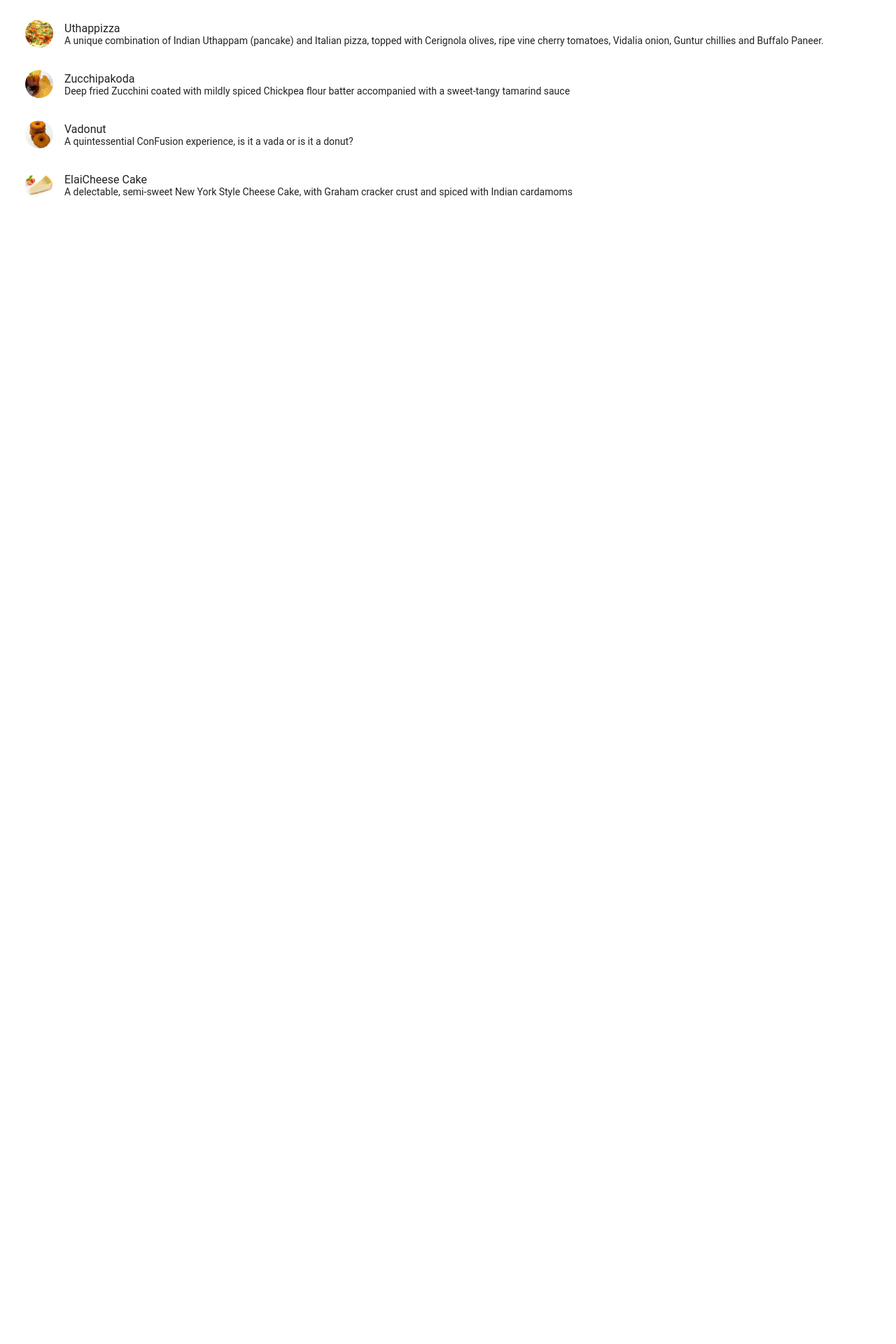
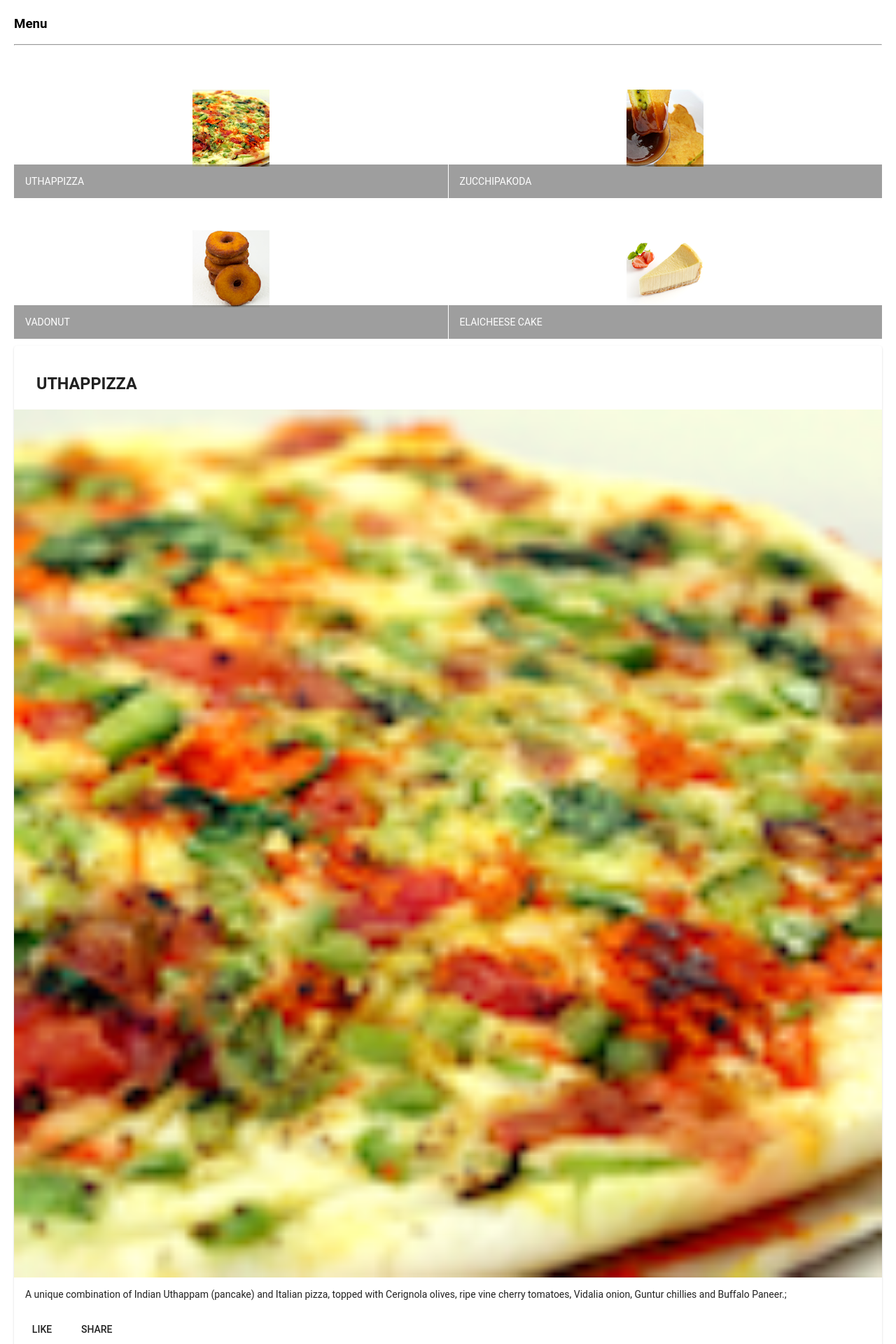
Before and after one commit to varunrk05/conFusion-Restaurant, an Angular app: page / in a window 1280 px wide. Shown: the part 80-2000 px from the top of the page at 70% size. Before the commit the page ends 800 px from the top, so only its background shows below. Built offline with nearby package versions, Linux system fonts and the light colour scheme.

Commit message:
Components Part 2

```diff
--- /dev/null
+++ b/src/app/dishdetail/dishdetail.component.html
@@ -0,0 +1,3 @@
+<p>
+  dishdetail works!
+</p>
--- /dev/null
+++ b/src/app/dishdetail/dishdetail.component.ts
@@ -0,0 +1,15 @@
+import { Component, OnInit } from '@angular/core';
+
+@Component({
+  selector: 'app-dishdetail',
+  templateUrl: './dishdetail.component.html',
+  styleUrls: ['./dishdetail.component.scss']
+})
+export class DishdetailComponent implements OnInit {
+
+  constructor() { }
+
+  ngOnInit() {
+  }
+
+}
--- a/src/app/menu/menu.component.html
+++ b/src/app/menu/menu.component.html
@@ -2,14 +2,42 @@
      fxLayout = "column"
      fxLayoutGap = "10px">
 
-  <mat-list fxFlex>
-    <mat-list-item *ngFor = "let dish of dishes">
-      <img matListAvatar src = {{dish.image}} alt = "{{dish.name}}">
-      <h1 matLine> {{dish.name}} </h1>
-      <p matLine>
-        <span> {{dish.description}} </span>
-      </p>
-    </mat-list-item>
-  </mat-list>
+  <div fxFlex>
+    <div>
+      <h3>Menu</h3>
+      <hr>
+    </div>
+  </div>
+
+  <div fxFlex>
+    <mat-grid-list cols = "2" rowHeight = "200px">
+      <mat-grid-tile *ngFor = "let dish of dishes">
+        <img matListAvatar src = {{dish.image}} alt = "{{dish.name}}">
+        <mat-grid-tile-footer>
+          <h1 matLine> {{ dish.name | uppercase }} </h1>
+        </mat-grid-tile-footer>
+      </mat-grid-tile>
+    </mat-grid-list>
+  </div>
+
+  <div fxFlex *ngIf = "selectedDish">
+    <mat-card>
+      <mat-card-header>
+        <mat-card-title>
+          <h3> {{ selectedDish.name | uppercase }} </h3>
+        </mat-card-title>
+      </mat-card-header>
+      <img mat-card-image src = {{selectedDish.image}} alt = {{selectedDish.name}}>
+      <mat-card-content>
+        <p>
+          {{ selectedDish.description }};
+        </p>
+      </mat-card-content>
+      <mat-card-actions>
+        <button mat-button>LIKE</button>
+        <button mat-button>SHARE</button>
+      </mat-card-actions>
+    </mat-card>
+  </div>
 
 </div>
--- a/src/app/menu/menu.component.ts
+++ b/src/app/menu/menu.component.ts
@@ -2,14 +2,9 @@
 
 import { Dish } from '../shared/dish';
 
-@Component({
-  selector: 'app-menu',
-  templateUrl: './menu.component.html',
-  styleUrls: ['./menu.component.scss']
-})
-export class MenuComponent implements OnInit {
 
-  dishes: Dish[] = [
+
+const DISHES: Dish[] = [
   {
     name: 'Uthappizza',
     image: '/assets/images/uthappizza.png',
@@ -45,6 +40,18 @@
   }
 ];
 
+@Component({
+  selector: 'app-menu',
+  templateUrl: './menu.component.html',
+  styleUrls: ['./menu.component.scss']
+})
+
+export class MenuComponent implements OnInit {
+
+  dishes = DISHES;
+
+  selectedDish = DISHES[0];
+
   constructor() { }
 
   ngOnInit() {
```
Also changed, not shown: src/app/app.module.ts (+10 -2 lines), src/app/dishdetail/dishdetail.component.scss (added), 1 other file (tests, documents, lock files or other folders). Lines whose indentation alone changed are shown as unchanged.
